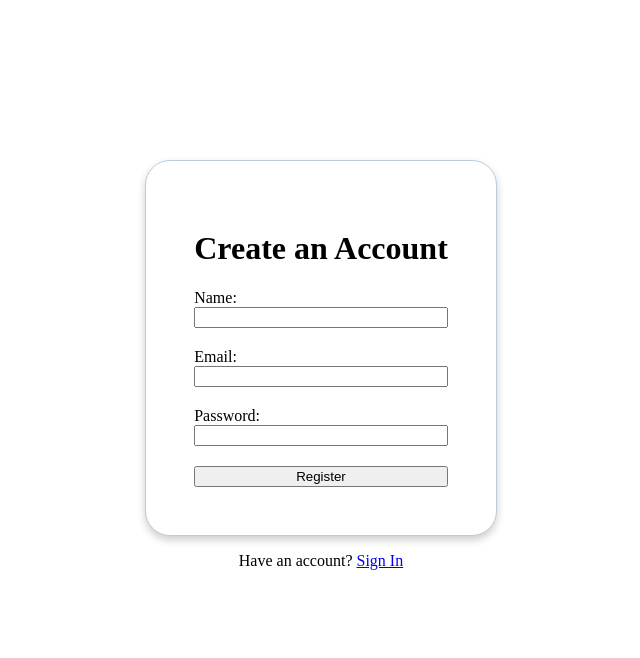
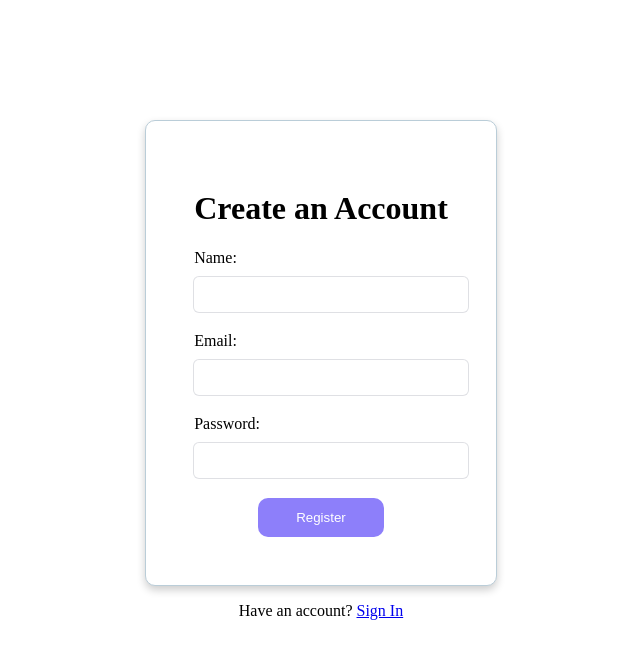
Before and after one commit to eaugustin2/nextjs-saas-template, a Next.js app: page /register in a window 1280 px wide. Shown: the top 658 px of the page, without its empty margins (319-959 px from the left). Built offline with nearby package versions, Linux system fonts and the light colour scheme; no server answers; what @radix-ui/themes would draw is missing.

Commit message:
Updated Register page and removed Card component

```diff
--- a/app/register/page.tsx
+++ b/app/register/page.tsx
@@ -55,19 +55,27 @@ const Register = () => {
       <div className={styles.card}>
         <h1>Create an Account</h1>
         <form action={registerUser} className={styles.form}>
-          <div className={styles.formInput}>
-            <span>Name:</span>
-            <input name="name" />
+          <div className={styles.formInputContainer}>
+            <span className={styles.formLabel}>Name:</span>
+            <input name="name" className={styles.formInput} />
           </div>
-          <div className={styles.formInput}>
-            <span>Email:</span>
-            <input name="email" type="email" />
+          <div className={styles.formInputContainer}>
+            <span className={styles.formLabel}>Email:</span>
+            <input name="email" type="email" className={styles.formInput} />
           </div>
-          <div className={styles.formInput}>
-            <span>Password:</span>
-            <input name="password" type="password" />
+          <div className={styles.formInputContainer}>
+            <span className={styles.formLabel}>Password:</span>
+            <input
+              name="password"
+              type="password"
+              className={styles.formInput}
+            />
           </div>
-          <button type="submit">Register</button>
+          <div className={styles.formButtonContainer}>
+            <button className={styles.formButton} type="submit">
+              Register
+            </button>
+          </div>
         </form>
       </div>
       <p>
--- a/app/register/register.module.css
+++ b/app/register/register.module.css
@@ -3,14 +3,14 @@
   justify-content: center;
   align-items: center;
   flex-direction: column;
-  margin-top: 20vh;
+  margin-top: 15vh;
 }
 
 .card {
   background-color: white;
   padding: 48px;
   border: 1px #bacdd8 solid;
-  border-radius: 25px;
+  border-radius: 10px;
   box-shadow: 0 4px 8px 0 rgba(0, 0, 0, 0.2);
 }
 
@@ -20,7 +20,39 @@
   gap: 20px;
 }
 
-.formInput {
+.formLabel {
+  font-weight: 500;
+}
+
+.formInputContainer {
   display: flex;
   flex-direction: column;
+  gap: 10px;
 }
+
+.formInput {
+  padding: 10px;
+  border-radius: 5px;
+  border: none;
+  box-shadow: rgba(60, 66, 87, 0.16) 0px 0px 0px 1px;
+  width: 100%;
+}
+
+.formButtonContainer {
+  display: flex;
+  justify-content: center;
+}
+
+.formButton {
+  padding: 12px;
+  border-radius: 10px;
+  border: none;
+  cursor: pointer;
+  width: 50%;
+  background-color: #8d7ffa;
+  color: white;
+}
+
+.formButton:hover {
+  background-color: #513dd9;
+}
```
